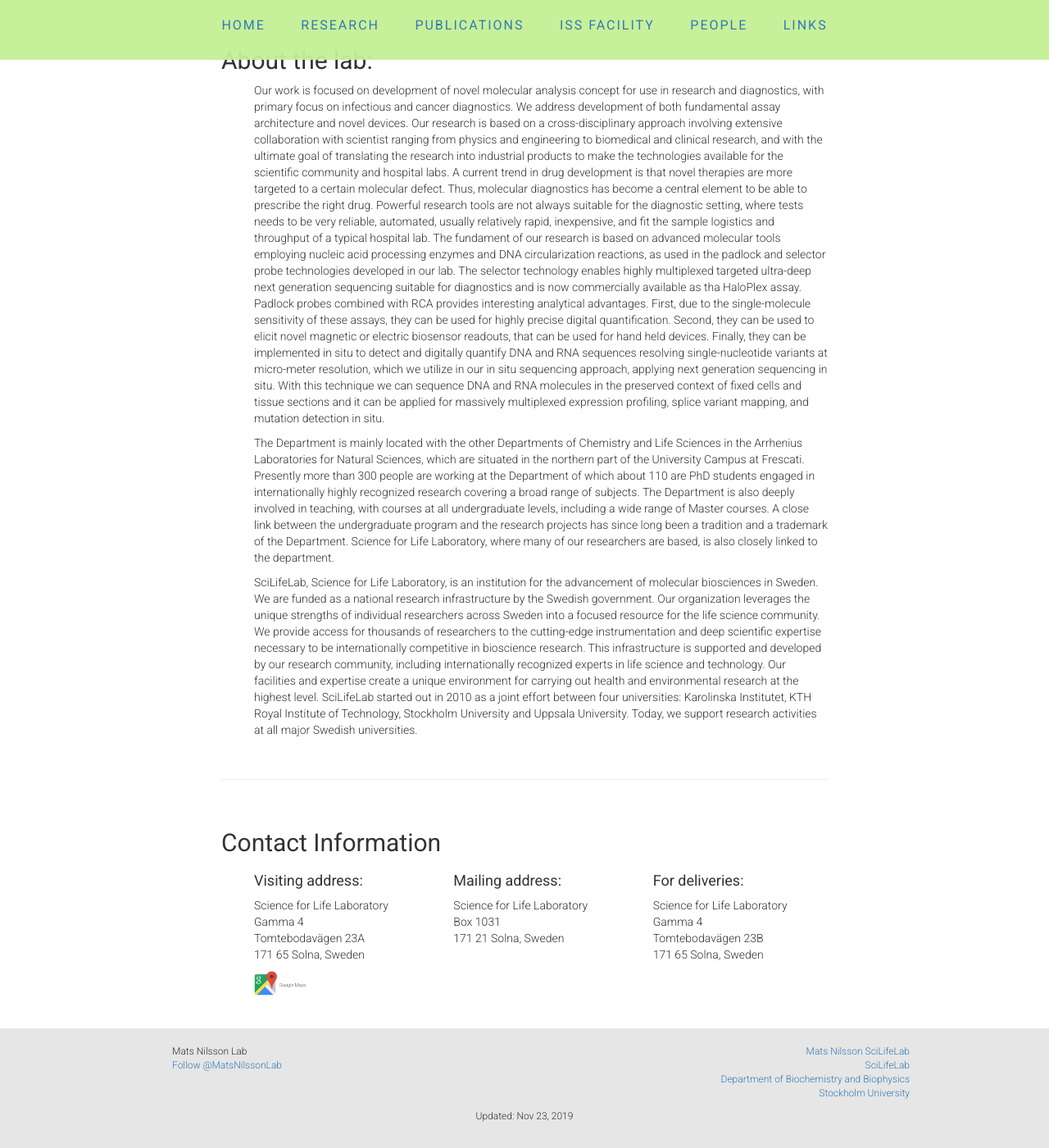
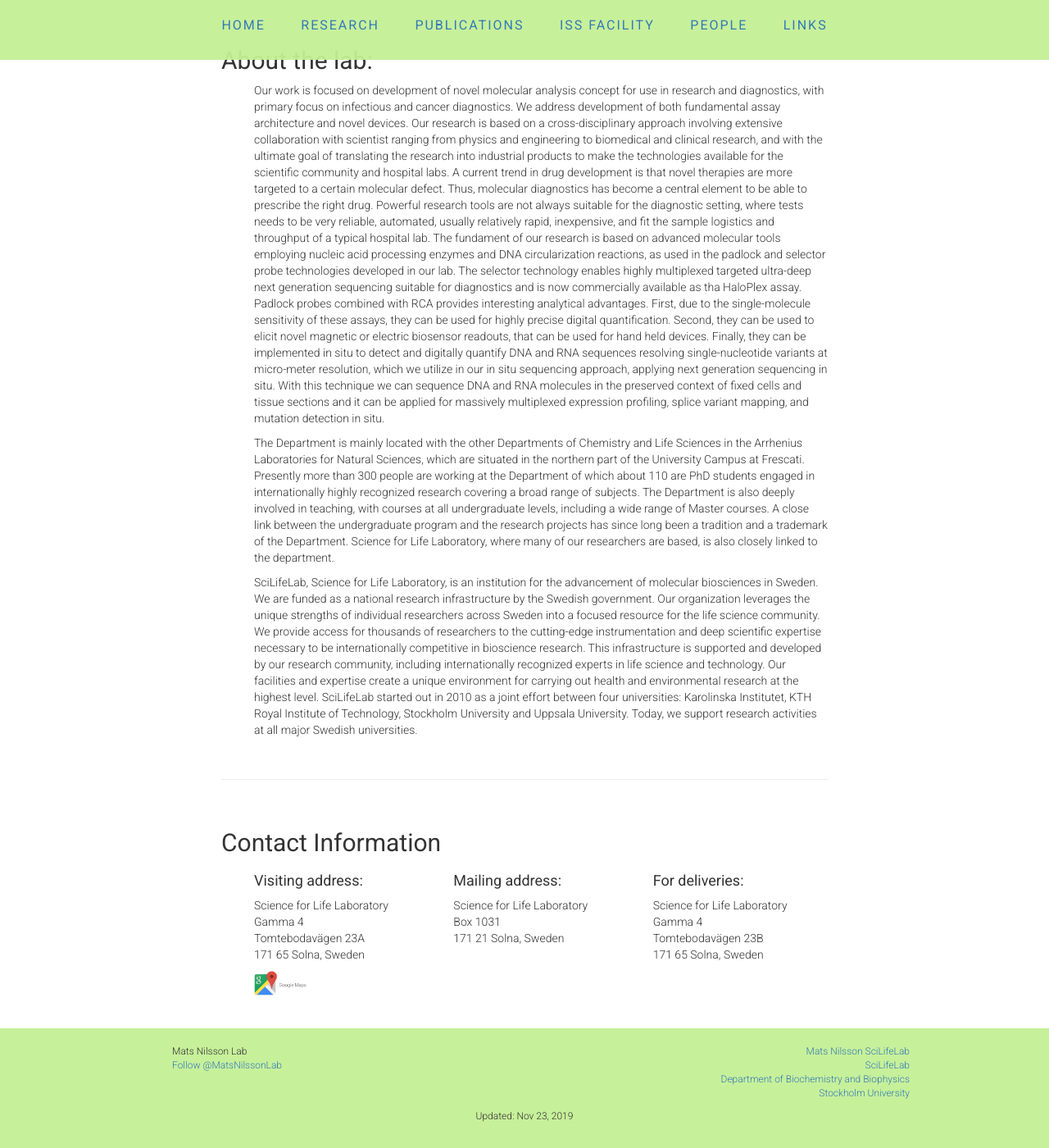
Before and after one commit to flintott/NilssonLab, a Jekyll site: the page index.html, which Jekyll copies as it is, in a window 1280 px wide and 1400 px high, scrolled down 4387 px. Shown: the whole window at 82% size. Built offline with Jekyll 4.4.1, drawn with Linux system fonts in a browser that asks for light colours; comment, search, counter and statistics services are not loaded.

Commit message:
Update main.css

```diff
--- a/css/main.css
+++ b/css/main.css
@@ -180,7 +180,7 @@ section .row img {
 footer {
   font-size: 12px;
   padding: 20px 0;
-  background-color: #e6e6e6;
+  background-color: rgba(196, 240, 149, 0.95);
 }
 
 footer .col-sm-8 {
```
